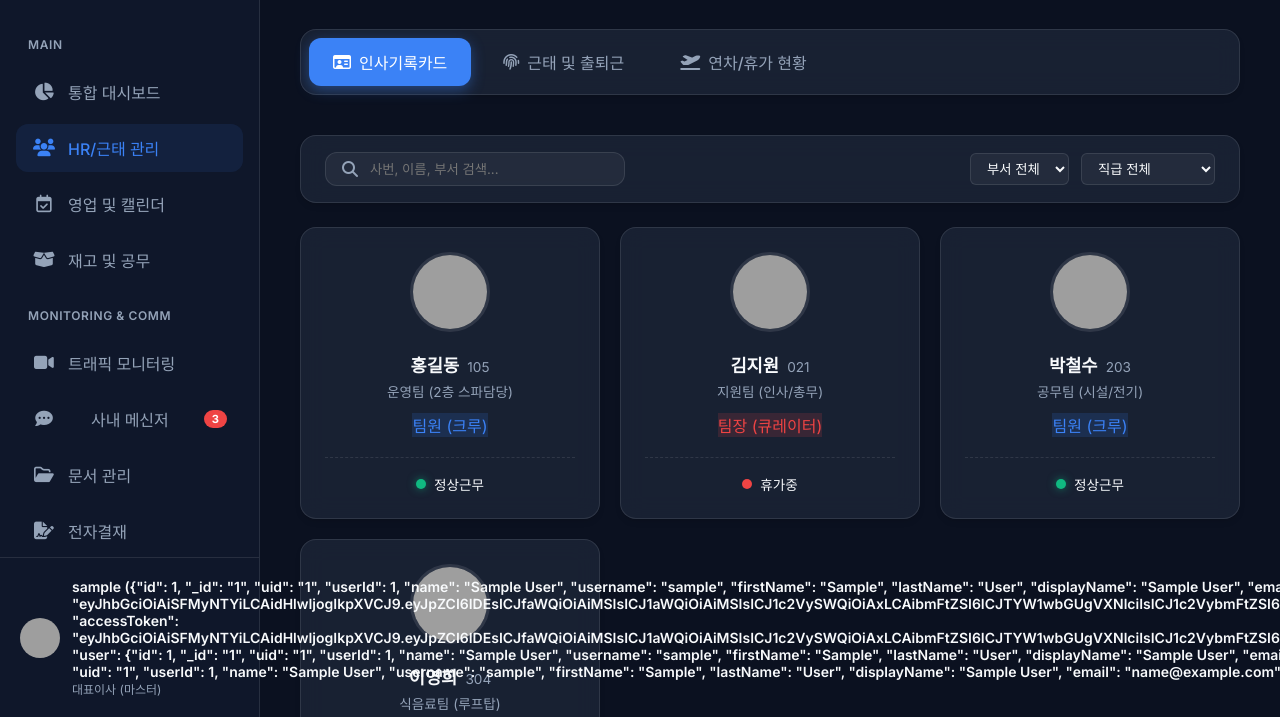
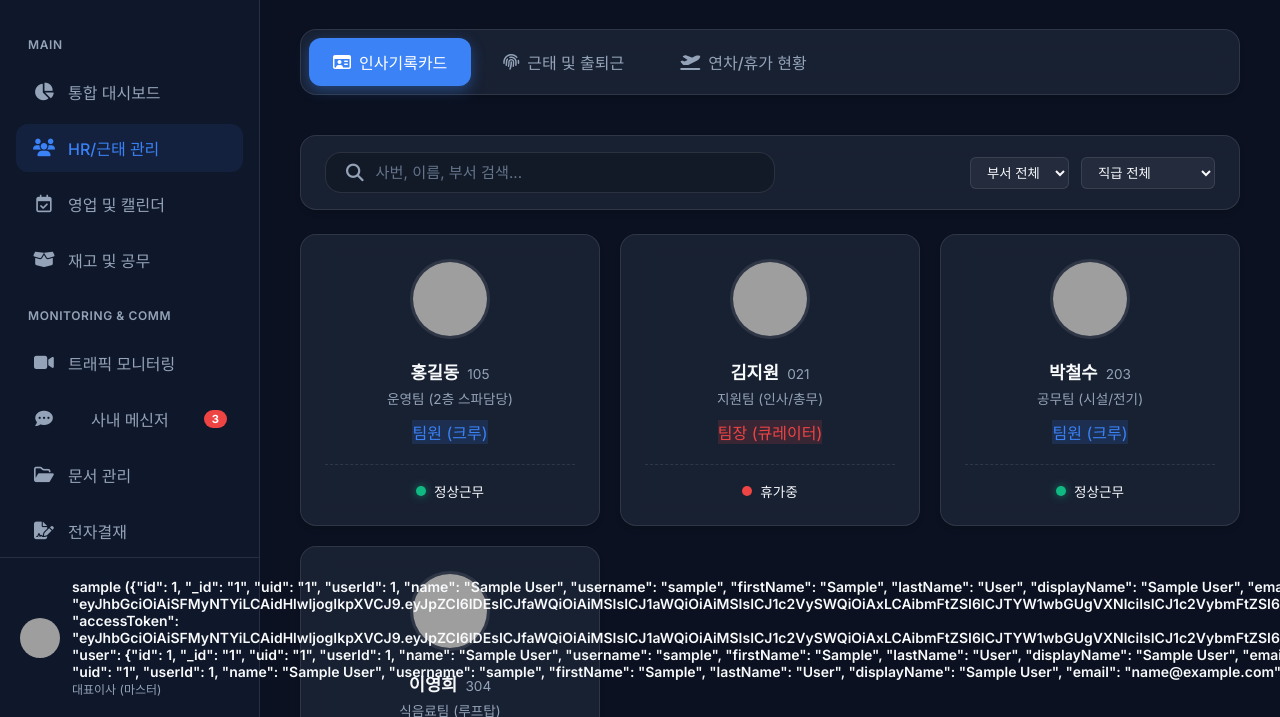
Before and after one commit to chinyangwoo/hongsam-erp, a plain HTML site: page hr.html in a window 1280 px wide. Shown: the part 83-800 px from the top of the page. Drawn offline with Linux system fonts and the light colour scheme; sample sign-in values are in the browser's storage; grey boxes are pictures that could not be loaded.

Commit message:
UI: Enhance search box layout and make action-bar global

```diff
--- a/hr.css
+++ b/hr.css
@@ -34,44 +34,6 @@
     box-shadow: 0 4px 14px rgba(59, 130, 246, 0.4);
 }
 
-/* ---------------- Action Bar ---------------- */
-.action-bar {
-    display: flex;
-    justify-content: space-between;
-    align-items: center;
-    padding: 16px 24px;
-    margin-top: 16px;
-    margin-bottom: 24px;
-}
-
-.search-box {
-    display: flex;
-    align-items: center;
-    background: rgba(255, 255, 255, 0.05);
-    border: 1px solid var(--border-color);
-    padding: 8px 16px;
-    border-radius: var(--radius-md);
-    width: 300px;
-}
-
-.search-box i {
-    color: var(--text-secondary);
-    margin-right: 12px;
-}
-
-.search-box input {
-    background: transparent;
-    border: none;
-    color: var(--text-primary);
-    width: 100%;
-    outline: none;
-    font-family: inherit;
-}
-
-.filter-box {
-    display: flex;
-    gap: 12px;
-}
 
 /* ---------------- Personnel Grid ---------------- */
 .personnel-grid {
--- a/style.css
+++ b/style.css
@@ -379,8 +379,64 @@ body {
     border-radius: 4px;
 }
 
+/* ---------------- Action Bar (Global) ---------------- */
+.action-bar {
+    display: flex;
+    justify-content: space-between;
+    align-items: center;
+    padding: 16px 24px;
+    margin-top: 16px;
+    margin-bottom: 24px;
+}
 
-/* ---------------- Charts Grid ---------------- */
+.search-box {
+    display: flex;
+    align-items: center;
+    background: rgba(0, 0, 0, 0.2);
+    border: 1px solid var(--border-color);
+    padding: 10px 20px;
+    border-radius: var(--radius-lg);
+    width: 450px; /* Increased from 300px for better visibility */
+    transition: all 0.3s ease;
+}
+
+.search-box:focus-within {
+    border-color: var(--accent-blue);
+    background: rgba(0, 0, 0, 0.4);
+    box-shadow: 0 0 0 4px rgba(59, 130, 246, 0.15);
+}
+
+.search-box i {
+    color: var(--text-secondary);
+    margin-right: 12px;
+    font-size: 1.1rem;
+    transition: color 0.3s;
+}
+
+.search-box:focus-within i {
+    color: var(--accent-blue);
+}
+
+.search-box input {
+    background: transparent;
+    border: none;
+    color: var(--text-primary);
+    width: 100%;
+    outline: none;
+    font-family: inherit;
+    font-size: 0.95rem;
+}
+
+.search-box input::placeholder {
+    color: #64748B;
+}
+
+.filter-box {
+    display: flex;
+    gap: 12px;
+}
+
+
 .charts-grid {
     display: grid;
     grid-template-columns: repeat(3, 1fr);
```
